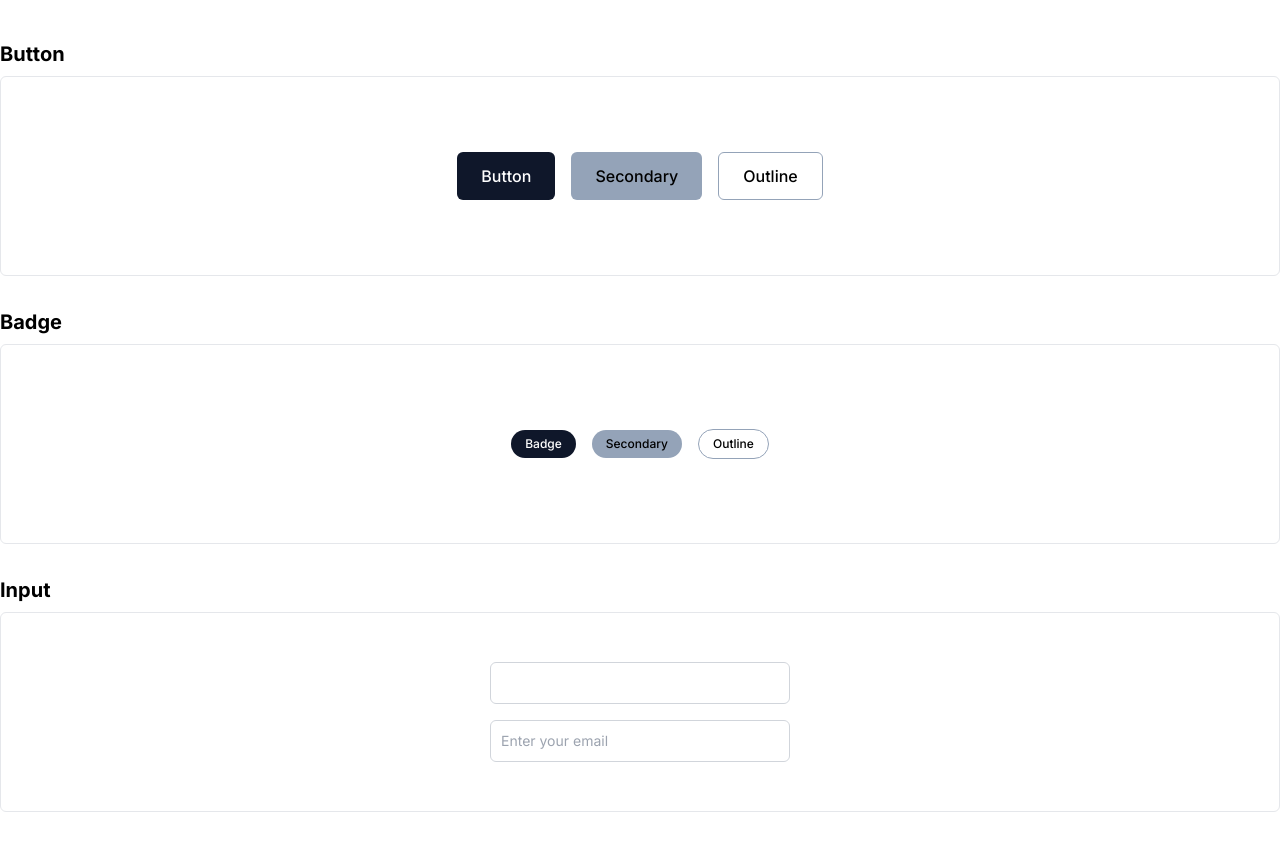
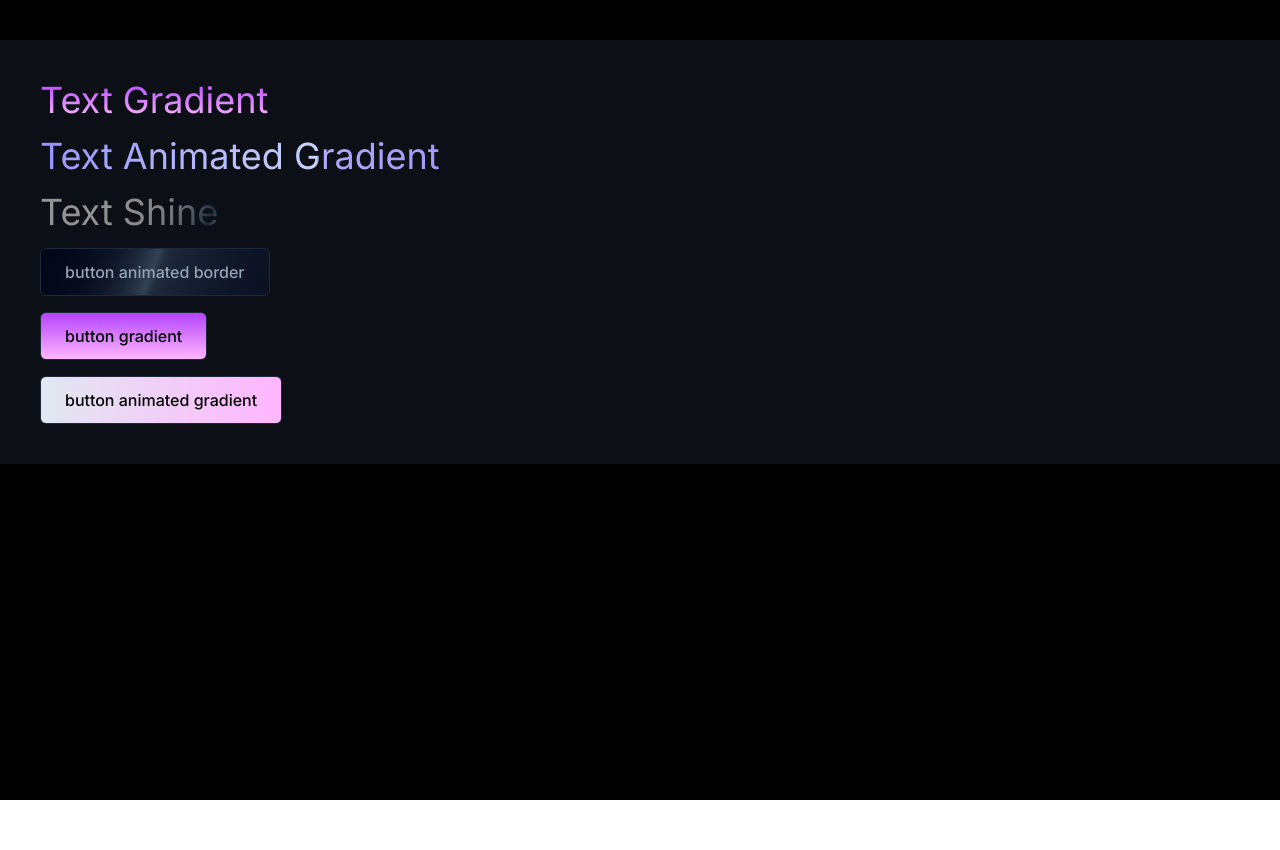
Before and after one commit to ibelick/ui-snippets, a Next.js app: page / in a window 1280 px wide. After the commit the page ends 800 px from the top, so only its background shows below. Built offline with nearby package versions, Linux system fonts and the light colour scheme.

Commit message:
feat: init ui collection with text, button

```diff
--- a/app/page.tsx
+++ b/app/page.tsx
@@ -1,39 +1,26 @@
 import ComponentPlayground from '@/components/glazed/ComponentPlayground';
-import Badge from '@/components/ui/badge';
-import Button from '@/components/ui/button';
-import Input from '@/components/ui/input';
+import TextAnimatedGradient from '@/components/lab/Text/TextAnimatedGradient';
+import TextGradient from '@/components/lab/Text/TextGradient';
+import TextShine from '@/components/lab/Text/TextShine';
+import ButtonBackgroundShine from '@/components/lab/Button/ButtonBackgroundShine';
+import ButtonGradient from '@/components/lab/Button/ButtonGradient';
+import ButtonHoverGradient from '@/components/lab/Button/ButtonHoverGradient';
 
 export default function Home() {
   return (
-    <main className='mx-auto min-h-screen max-w-7xl py-10'>
-      <div className='flex flex-col gap-8'>
+    <div className='bg-black'>
+      <main className='mx-auto min-h-screen max-w-7xl py-10'>
         <div>
-          <h2 className='mb-2 text-xl font-bold'>Button</h2>
-          <ComponentPlayground isCentered className='gap-4'>
-            <Button>Button</Button>
-            <Button variant='secondary'>Secondary</Button>
-            <Button variant='outline'>Outline</Button>
-          </ComponentPlayground>
+          <div className='flex flex-col items-start gap-4 bg-gray-800/40 p-10 backdrop-blur'>
+            <TextGradient />
+            <TextAnimatedGradient />
+            <TextShine />
+            <ButtonBackgroundShine />
+            <ButtonGradient />
+            <ButtonHoverGradient />
+          </div>
         </div>
-        <div>
-          <h2 className='mb-2 text-xl font-bold'>Badge</h2>
-          <ComponentPlayground isCentered className='gap-4'>
-            <Badge>Badge</Badge>
-            <Badge variant='secondary'>Secondary</Badge>
-            <Badge variant='outline'>Outline</Badge>
-          </ComponentPlayground>
-        </div>
-        <div>
-          <h2 className='mb-2 text-xl font-bold'>Input</h2>
-          <ComponentPlayground
-            isCentered
-            className='flex flex-col gap-4 [&>input]:max-w-[300px]'
-          >
-            <Input />
-            <Input placeholder='Enter your email' />
-          </ComponentPlayground>
-        </div>
-      </div>
-    </main>
+      </main>
+    </div>
   );
 }
--- /dev/null
+++ b/components/lab/Button/ButtonBackgroundShine.tsx
@@ -0,0 +1,11 @@
+const ButtonBackgroundShine = () => {
+  return (
+    <>
+      <button className='inline-flex h-12 animate-background-shine items-center justify-center rounded-md border border-slate-800 bg-[linear-gradient(110deg,#020617,45%,#334155,55%,#020617)] bg-[length:200%_100%] px-6 font-medium text-slate-400 transition-colors focus:outline-none focus:ring-2 focus:ring-slate-400 focus:ring-offset-2 focus:ring-offset-slate-50 '>
+        button animated border
+      </button>
+    </>
+  );
+};
+
+export default ButtonBackgroundShine;
--- /dev/null
+++ b/components/lab/Button/ButtonGradient.tsx
@@ -0,0 +1,11 @@
+const ButtonGradient = () => {
+  return (
+    <>
+      <button className='inline-flex h-12 items-center justify-center rounded-md border border-slate-800 bg-gradient-to-t from-[#ffb6ff] to-[#b344ff] px-6 font-medium text-black transition-colors focus:outline-none focus:ring-2 focus:ring-slate-400 focus:ring-offset-2 focus:ring-offset-slate-50 '>
+        button gradient
+      </button>
+    </>
+  );
+};
+
+export default ButtonGradient;
--- /dev/null
+++ b/components/lab/Button/ButtonHoverGradient.tsx
@@ -0,0 +1,11 @@
+const ButtonAnimatedGradient = () => {
+  return (
+    <>
+      <button className='transition-background inline-flex h-12 items-center justify-center rounded-md border border-slate-800 bg-gradient-to-r from-slate-200 via-[#ffb6ff] to-[#b344ff] bg-[length:200%_200%] bg-[0%_0%] px-6 font-medium text-black duration-500 hover:bg-[100%_100%] focus:outline-none focus:ring-2 focus:ring-slate-400 focus:ring-offset-2 focus:ring-offset-slate-50'>
+        button animated gradient
+      </button>
+    </>
+  );
+};
+
+export default ButtonAnimatedGradient;
--- /dev/null
+++ b/components/lab/Text/TextAnimatedGradient.tsx
@@ -0,0 +1,11 @@
+import React from 'react';
+
+const TextAnimatedGradient = () => {
+  return (
+    <span className='inline-flex animate-text-gradient bg-gradient-to-r from-[#b2a8fd] via-[#8678f9] to-[#c7d2fe] bg-[200%_auto] bg-clip-text text-4xl text-transparent'>
+      Text Animated Gradient
+    </span>
+  );
+};
+
+export default TextAnimatedGradient;
--- /dev/null
+++ b/components/lab/Text/TextGradient.tsx
@@ -0,0 +1,11 @@
+import React from 'react';
+
+const TextGradient = () => {
+  return (
+    <span className='bg-gradient-to-t from-[#ffb6ff] to-[#b344ff] bg-clip-text text-4xl text-transparent'>
+      Text Gradient
+    </span>
+  );
+};
+
+export default TextGradient;
--- /dev/null
+++ b/components/lab/Text/TextShine.tsx
@@ -0,0 +1,11 @@
+import React from 'react';
+
+const TextShine = () => {
+  return (
+    <span className='inline-flex animate-background-shine bg-[linear-gradient(110deg,#939393,45%,#1e293b,55%,#939393)] bg-[length:250%_100%] bg-clip-text text-4xl text-transparent'>
+      Text Shine
+    </span>
+  );
+};
+
+export default TextShine;
--- a/tailwind.config.js
+++ /dev/null
@@ -1,12 +0,0 @@
-/** @type {import('tailwindcss').Config} */
-module.exports = {
-  content: [
-    "./pages/**/*.{js,ts,jsx,tsx,mdx}",
-    "./components/**/*.{js,ts,jsx,tsx,mdx}",
-    "./app/**/*.{js,ts,jsx,tsx,mdx}",
-  ],
-  theme: {
-    extend: {},
-  },
-  plugins: [],
-};
--- /dev/null
+++ b/tailwind.config.ts
@@ -0,0 +1,29 @@
+import type { Config } from 'tailwindcss';
+
+export default {
+  content: [
+    './pages/**/*.{js,ts,jsx,tsx,mdx}',
+    './components/**/*.{js,ts,jsx,tsx,mdx}',
+    './app/**/*.{js,ts,jsx,tsx,mdx}',
+  ],
+  theme: {
+    extend: {
+      animation: {
+        'text-gradient': 'text-gradient 1.5s linear infinite',
+        'background-shine': 'background-shine 2s linear infinite',
+      },
+      keyframes: {
+        'text-gradient': {
+          to: {
+            backgroundPosition: '200% center',
+          },
+        },
+        'background-shine': {
+          from: { backgroundPosition: '0 0' },
+          to: { backgroundPosition: '-200% 0' },
+        },
+      },
+    },
+  },
+  plugins: [],
+} satisfies Config;
```
